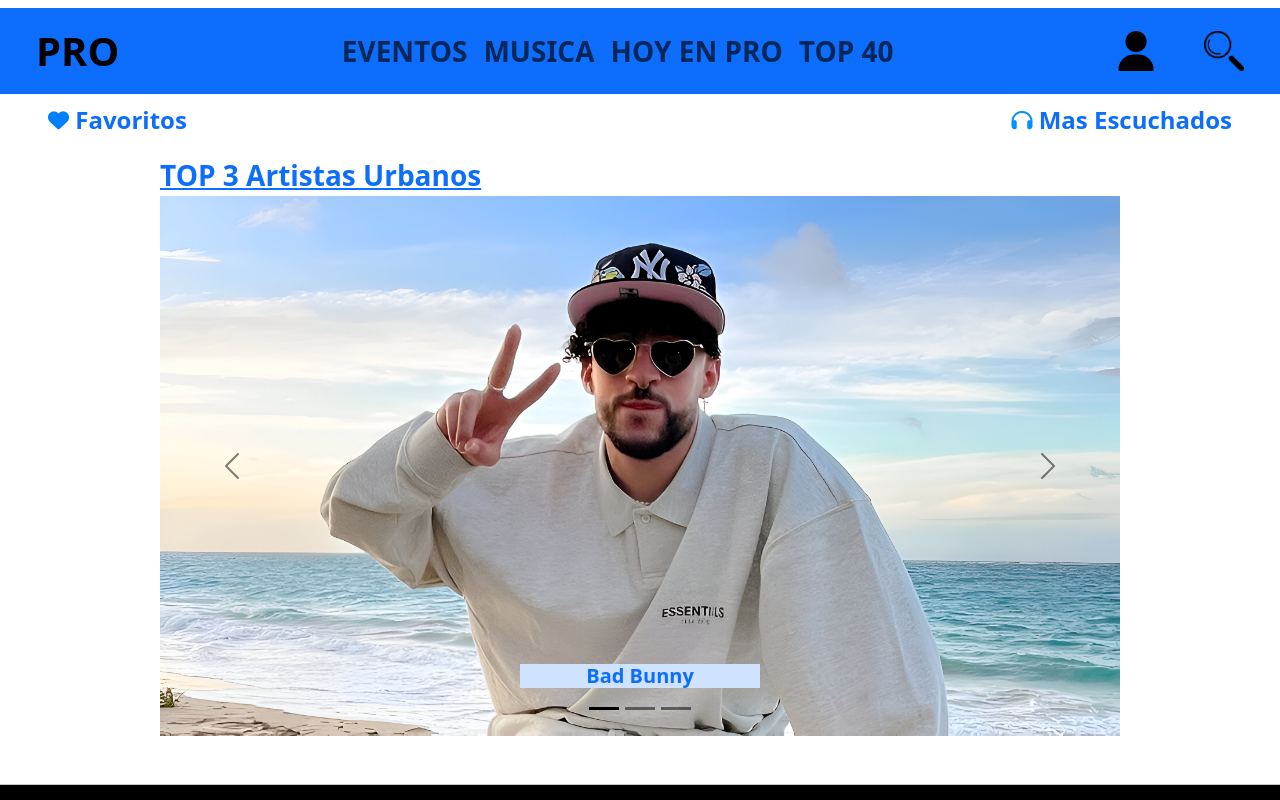
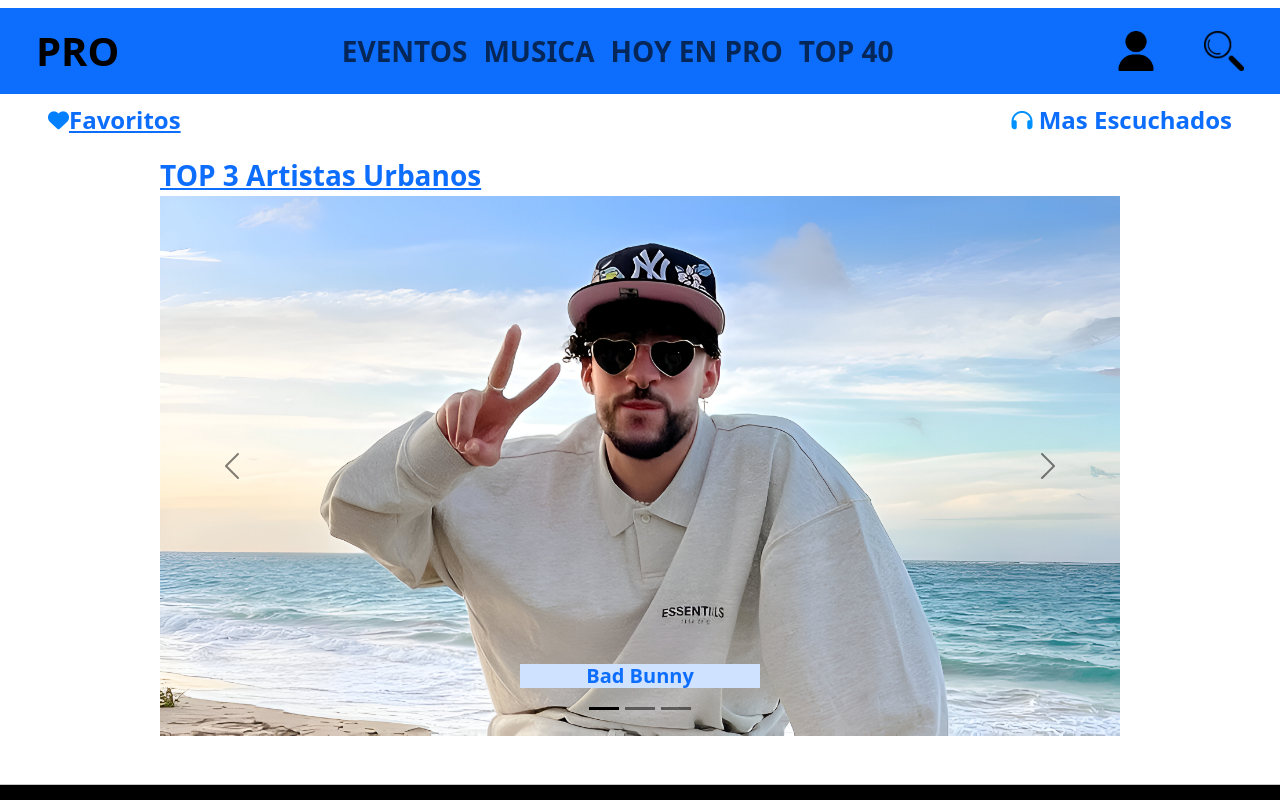
Before and after one commit to pirovo/Radio, a plain HTML site: page index.html in a window 1280 px wide. Shown: the top 800 px of the page. Drawn offline with nearby package versions, Linux system fonts and the light colour scheme.

Commit message:
Update index.html

```diff
--- a/index.html
+++ b/index.html
@@ -8,7 +8,10 @@
     <link href="https://cdn.jsdelivr.net/npm/bootstrap@5.3.2/dist/css/bootstrap.min.css" rel="stylesheet" integrity="sha384-T3c6CoIi6uLrA9TneNEoa7RxnatzjcDSCmG1MXxSR1GAsXEV/Dwwykc2MPK8M2HN" crossorigin="anonymous">
   </head>
   <body>
+
+    <!--Div padre que contiene el menu-->
     <div>
+        <!--Comienza el Navbar-->
         <nav class="navbar navbar-expand-sm">
             <div class="container-fluid bg-primary py-2">
                 <a class="navbar-brand px-4 fs-1" href="#"><strong>PRO</strong></a>
@@ -47,9 +50,11 @@
         </nav>
     </div>
     <div class="d-flex justify-content-between align-items-start w-100">
-        <p class="px-5 fs-4 text-primary"><strong><i class="fa-solid fa-heart fa-sm" style="color: #0080ff;"></i> Favoritos</strong></p>
+        <p class="px-5 fs-4 text-primary"><strong><i class="fa-solid fa-heart fa-sm" style="color: #0080ff;"></i><a href="#">Favoritos</a></strong></p>
         <p class="px-5 fs-4 text-primary"><strong><i class="fa-solid fa-headphones fa-sm" style="color: #0091ff;"></i> Mas Escuchados</strong></p>
     </div>
+
+    <!--Div que contiene el Carrousel-->
     <div class="d-block w-75 mx-auto">
         <p class="text-primary fs-3 my-0"><u><strong>TOP 3 Artistas Urbanos</strong></u></p>
         <div id="carouselExampleDark" class="carousel carousel-dark slide">
@@ -89,10 +94,13 @@
         </div>
     </div>
     <hr class="mb-0 mt-5">
+
+    <!--Contenedor padre del apartado PODCAST URBANO-->
     <div class="bg-black">
         <div class="text-center">
             <h1 class="text-primary p-4"><strong>PODCAST URBANO</strong></h1>
         </div>
+        <!--Div de las card-->
         <div class="row w-100 mx-auto">
             <div class="col-sm-3 mb-3">
               <div class="card">
@@ -140,9 +148,13 @@
         </div>
     </div>
     <hr class="mb-3 mt-0">
+
+    <!--Div del apartado Proximos Conciertos-->
     <div class="text-center">
         <h1 class="text-primary p-4"><strong>Proximos Conciertos</strong></h1>
     </div>
+
+    <!--Div padre del Collapse-->
     <div class="row w-100 mx-auto">
         <div class="col-sm-4 mb-3 text-center">
             <p class="d-inline-flex gap-1">
@@ -203,7 +215,10 @@
         </div>
     </div>
 
+    <!--Script de bootstrap-->
     <script src="https://cdn.jsdelivr.net/npm/bootstrap@5.3.2/dist/js/bootstrap.bundle.min.js" integrity="sha384-C6RzsynM9kWDrMNeT87bh95OGNyZPhcTNXj1NW7RuBCsyN/o0jlpcV8Qyq46cDfL" crossorigin="anonymous"></script>
+
+    <!--Script necesario para que el collapse no se muestre abierto cuando se carga la pagina-->
     <script src="Collapse.js"></script>
   </body>
 </html>
```
